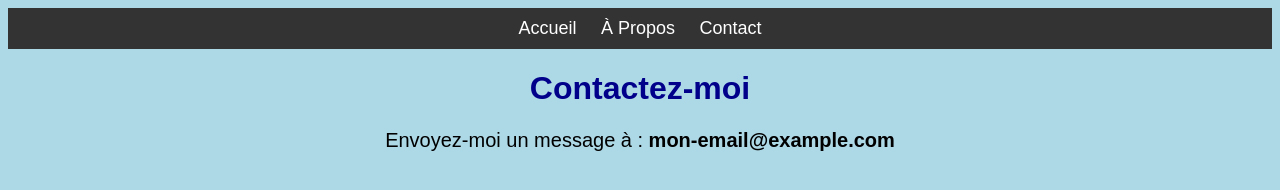
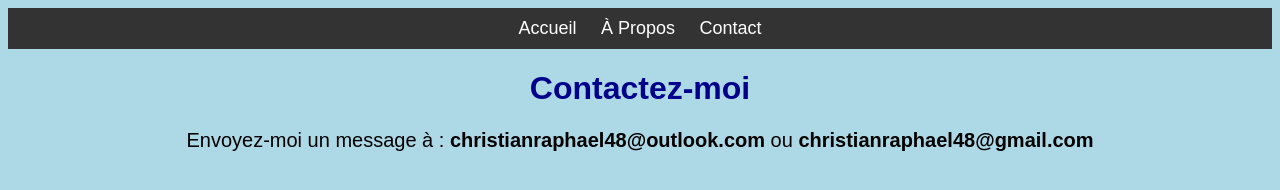
Before and after one commit to Christ-code007/CHRIST_sites, a plain HTML site: page contact.html in a window 1280 px wide. Drawn offline with Linux system fonts and the light colour scheme.

Commit message:
Add files via upload

```diff
--- a/contact.html
+++ b/contact.html
@@ -17,7 +17,7 @@
         <h1>Contactez-moi</h1>
     </header>
     <main>
-        <p>Envoyez-moi un message à : <strong>mon-email@example.com</strong></p>
+        <p>Envoyez-moi un message à : <strong>christianraphael48@outlook.com</strong> ou <strong>christianraphael48@gmail.com</strong></p>
     </main>
 </body>
 </html>
```
